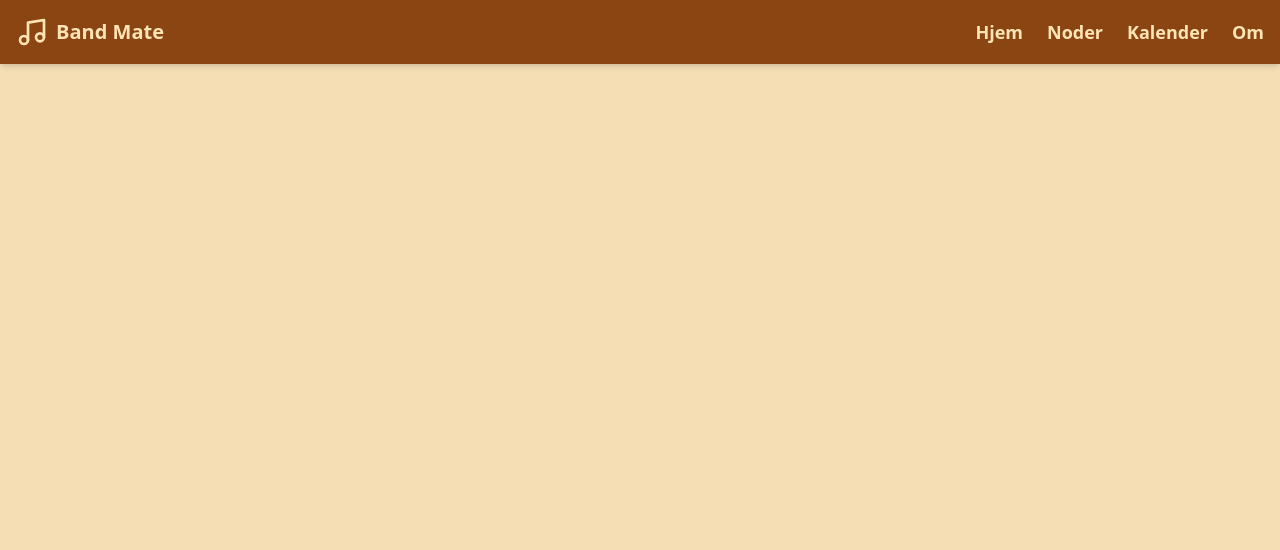
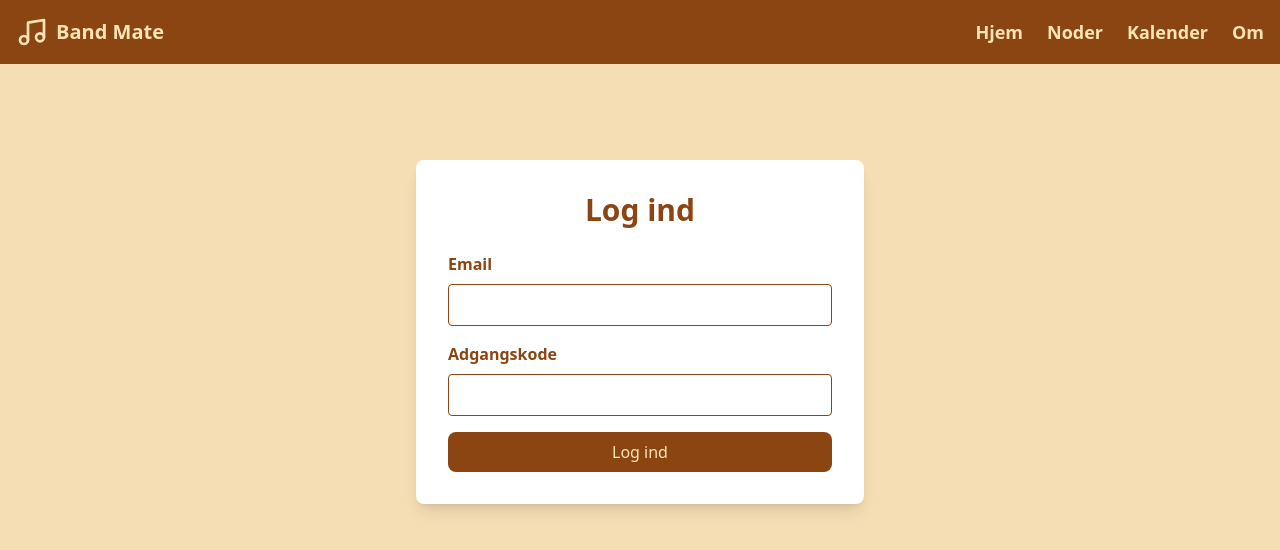
Before and after one commit to DanielFilsoof/bandHub, a React (Vite) app in the folder bandhub/: page /login in a window 1280 px wide. Shown: the top 550 px of the page. Built offline with nearby package versions, Linux system fonts and the light colour scheme.

Commit message:
feat: add login feature with form validation and routing

```diff
--- a/bandhub/src/AppRouter.tsx
+++ b/bandhub/src/AppRouter.tsx
@@ -4,12 +4,14 @@ import About from "./features/About";
 import SheetMusicList from "./features/SheetMusicList";
 import Calendar from "./features/Calendar";
 import SheetMusicDetail from "./features/SheetMusicDetail";
+import Login from "./features/login/Login";
 
 function AppRouter() {
   return (
     <Router>
       <Routes>
         <Route path="/" element={<App />} />
+        <Route path="/login" element={<Login />} />
         <Route path="/hjem" element={<App />} />
         <Route path="/om" element={<About />} />
         <Route path="/noder" element={<SheetMusicList />} />
--- /dev/null
+++ b/bandhub/src/features/login/Login.tsx
@@ -0,0 +1,74 @@
+import { useState } from "react";
+import { useNavigate } from "react-router-dom";
+
+export default function Login() {
+  const [email, setEmail] = useState("");
+  const [password, setPassword] = useState("");
+  const [error, setError] = useState("");
+  const navigate = useNavigate();
+
+  const handleSubmit = (e: React.FormEvent) => {
+    e.preventDefault();
+    if (!email || !password) {
+      setError("Email og adgangskode er påkrævet");
+      return;
+    }
+    // Implement login logic here
+    navigate("/");
+  };
+
+  return (
+    <div className="min-h-screen bg-[#F5DEB3] py-8 px-4">
+      <div className="bg-white p-8 rounded-lg shadow-lg max-w-md w-full mx-auto mt-16">
+        <h1 className="text-3xl font-bold text-[#8B4513] mb-6 text-center">
+          Log ind
+        </h1>
+        {error && (
+          <div className="mb-4 text-red-600 text-center font-semibold">
+            {error}
+          </div>
+        )}
+        <form onSubmit={handleSubmit} className="space-y-4">
+          <div>
+            <label
+              htmlFor="email"
+              className="block text-[#8B4513] font-semibold mb-2"
+            >
+              Email
+            </label>
+            <input
+              type="email"
+              id="email"
+              value={email}
+              onChange={(e) => setEmail(e.target.value)}
+              className="w-full p-2 border border-[#8B4513] rounded"
+              required
+            />
+          </div>
+          <div>
+            <label
+              htmlFor="password"
+              className="block text-[#8B4513] font-semibold mb-2"
+            >
+              Adgangskode
+            </label>
+            <input
+              type="password"
+              id="password"
+              value={password}
+              onChange={(e) => setPassword(e.target.value)}
+              className="w-full p-2 border border-[#8B4513] rounded"
+              required
+            />
+          </div>
+          <button
+            type="submit"
+            className="w-full bg-[#8B4513] hover:bg-[#A0522D] text-[#FFE4B5] rounded-lg px-4 py-2 transition-colors duration-200"
+          >
+            Log ind
+          </button>
+        </form>
+      </div>
+    </div>
+  );
+}
```
